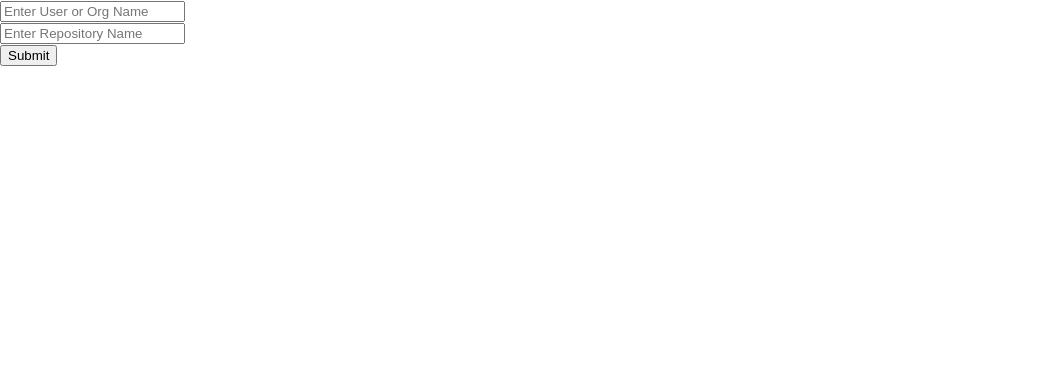
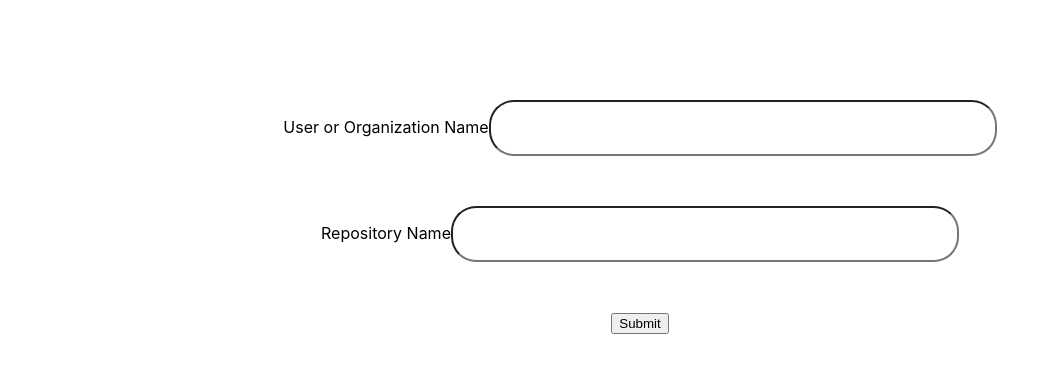
Before and after one commit to latoyaallen/feed-react, a React (Create React App) app: page / in a window 1280 px wide. Shown: the top 372 px of the page, without its empty margins (0-1060 px from the left). Built offline with nearby package versions, Linux system fonts and the light colour scheme.

Commit message:
WORK IN PROGRESS: styling form

```diff
--- a/src/App.css
+++ b/src/App.css
@@ -1,17 +1,8 @@
 .App {
   text-align: center;
+  padding-top: 100px;
 }
 
-.App-logo {
-  height: 40vmin;
-  pointer-events: none;
-}
-
-@media (prefers-reduced-motion: no-preference) {
-  .App-logo {
-    animation: App-logo-spin infinite 20s linear;
-  }
-}
 
 .App-header {
   background-color: #282c34;
@@ -23,16 +14,3 @@
   font-size: calc(10px + 2vmin);
   color: white;
 }
-
-.App-link {
-  color: #61dafb;
-}
-
-@keyframes App-logo-spin {
-  from {
-    transform: rotate(0deg);
-  }
-  to {
-    transform: rotate(360deg);
-  }
-}
--- a/src/App.js
+++ b/src/App.js
@@ -1,8 +1,10 @@
+import React from 'react';
 import Form from './components/Form'
+import './App.css';
 
 function App() {
   return (
-    <div>
+    <div className="App">
      <Form />
     </div>
   );
@@ -11,3 +13,12 @@ function App() {
 export default App;
 // toDo: explain why we pass in a button name as a child
 // https://www.netlify.com/blog/2020/12/17/react-children-the-misunderstood-prop/
+//
+
+/*
+Update UI styles
+https://www.awwwards.com/inspiration/application-form-miele-x
+
+
+
+  */
--- a/src/components/Form/Form.jsx
+++ b/src/components/Form/Form.jsx
@@ -1,6 +1,7 @@
 import React, {useState} from 'react';
 import Button from '../Button';
 import InputField from '../InputField';
+import styles from './Form.module.css';
 
 const Form = () => {
   // fyi: an author can be a user or an org.
@@ -16,16 +17,16 @@ const Form = () => {
   }
 
   return (
-    <div>
+    <div className={styles['wrapper']}>
       <InputField
         value={authorName}
         onChange={(e) => setAuthorName(e.target.value)}
-        placeholderText="Enter User or Org Name"
+        labelAboveField="User or Organization Name"
       />
       <InputField
         value={repoName}
         onChange={(e) => setRepoName(e.target.value)}
-        placeholderText="Enter Repository Name"
+        labelAboveField="Repository Name"
       />
       <Button
       onClick={handleOnClick}
--- /dev/null
+++ b/src/components/Form/Form.module.css
@@ -0,0 +1,2 @@
+.wrapper {
+}
--- a/src/components/InputField/InputField.jsx
+++ b/src/components/InputField/InputField.jsx
@@ -1,15 +1,15 @@
+import styles from './InputField.module.css';
 import React from 'react';
 
-const InputField = ({value, onChange, placeholderText}) => {
-  console.log
+const InputField = ({value, onChange, labelAboveField }) => {
   return (
     <div>
+      {labelAboveField}
       <input
           value={value}
           onChange={onChange}
           type="text"
-          placeholder={placeholderText}
-          className="input"
+          className={styles['wrapper']}
         />
     </div>
   );
--- /dev/null
+++ b/src/components/InputField/InputField.module.css
@@ -0,0 +1,6 @@
+.wrapper {
+  border-radius: 25px;
+  height: 50px;
+  width: 500px;
+  margin-bottom: 50px;
+}
```
